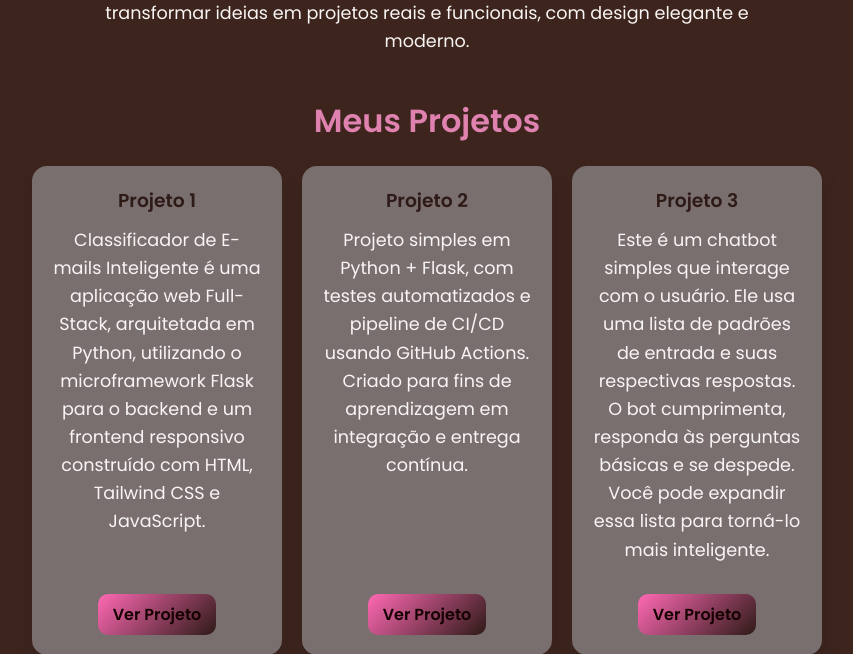
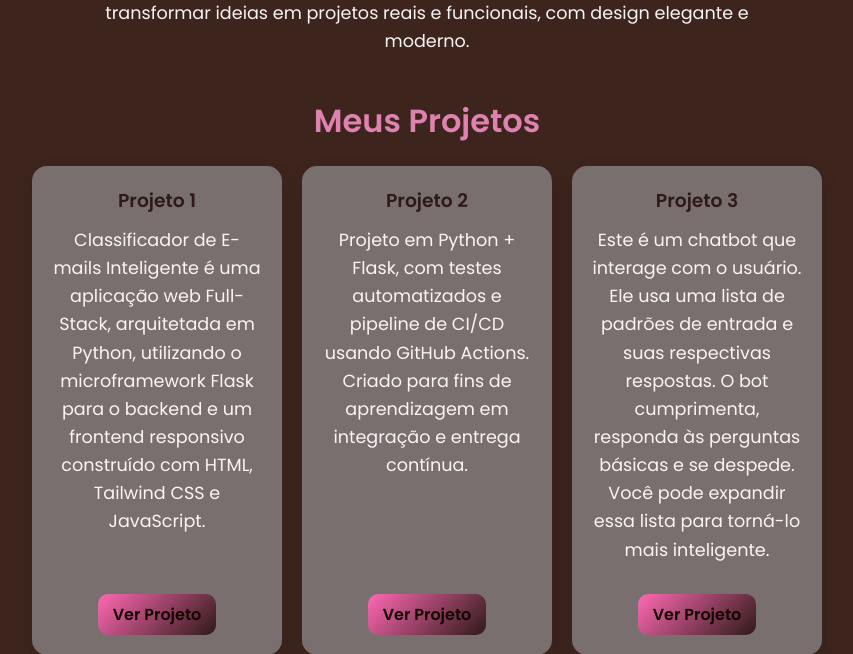
Before and after one commit to Simone-Ramos-Dev/meu-portifolio, a Flask app: page / in a window 1280 px wide. Shown: the part 371-1025 px from the top of the page, without its empty margins (213-1066 px from the left). Run offline with Flask 3, Linux system fonts and the light colour scheme.

Commit message:
atualizando projeto

```diff
--- a/templates/index.html
+++ b/templates/index.html
@@ -46,13 +46,13 @@
                 </div>
                 <div class="card">
                     <h3>Projeto 2</h3>
-                    <p>Projeto simples em Python + Flask, com testes automatizados e pipeline de CI/CD usando GitHub
+                    <p>Projeto em Python + Flask, com testes automatizados e pipeline de CI/CD usando GitHub
                         Actions. Criado para fins de aprendizagem em integração e entrega contínua.</p>
                     <a href="https://github.com/Simone-Ramos-Dev/devops-flask" target="_blank">Ver Projeto</a>
                 </div>
                 <div class="card">
                     <h3>Projeto 3</h3>
-                    <p>Este é um chatbot simples que interage com o usuário. Ele usa uma lista de padrões de entrada e
+                    <p>Este é um chatbot que interage com o usuário. Ele usa uma lista de padrões de entrada e
                         suas respectivas respostas. O bot cumprimenta, responda às perguntas básicas e se despede. Você
                         pode expandir essa lista para torná-lo mais inteligente.</p>
                     <a href="https://github.com/Simone-Ramos-Dev/chatbot-simples" target="_blank">Ver Projeto</a>
```
